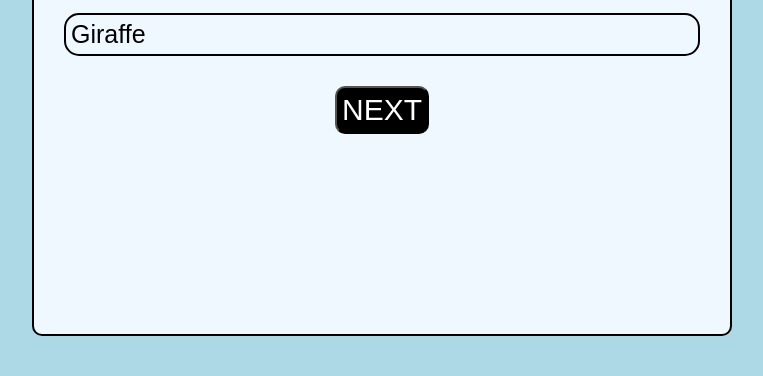
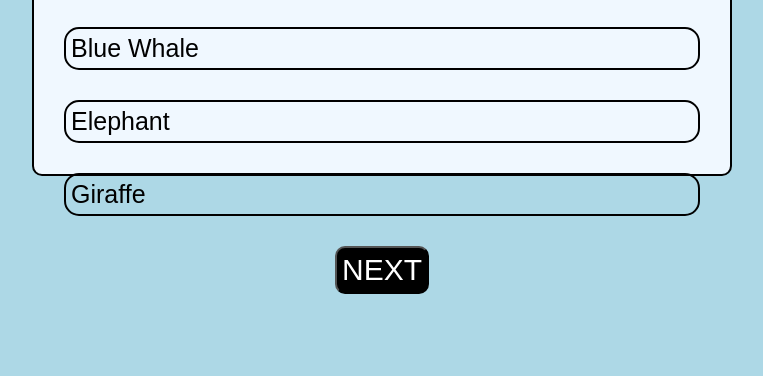
Before and after one commit to DhruvGola777/Quiz-app, a plain HTML site: page index.html in a window 1280 px wide. Shown: the part 424-800 px from the top of the page, without its empty margins (258-1021 px from the left). Drawn offline with Linux system fonts and the light colour scheme.

Commit message:
Update style.css

```diff
--- a/style.css
+++ b/style.css
@@ -13,7 +13,7 @@ body{
 }
 .container{
     width: 90%;
-    height: 90%;
+    height: 50%;
     max-width: 700px;
     border-radius: 10px;
     border: 2px solid black;
```
